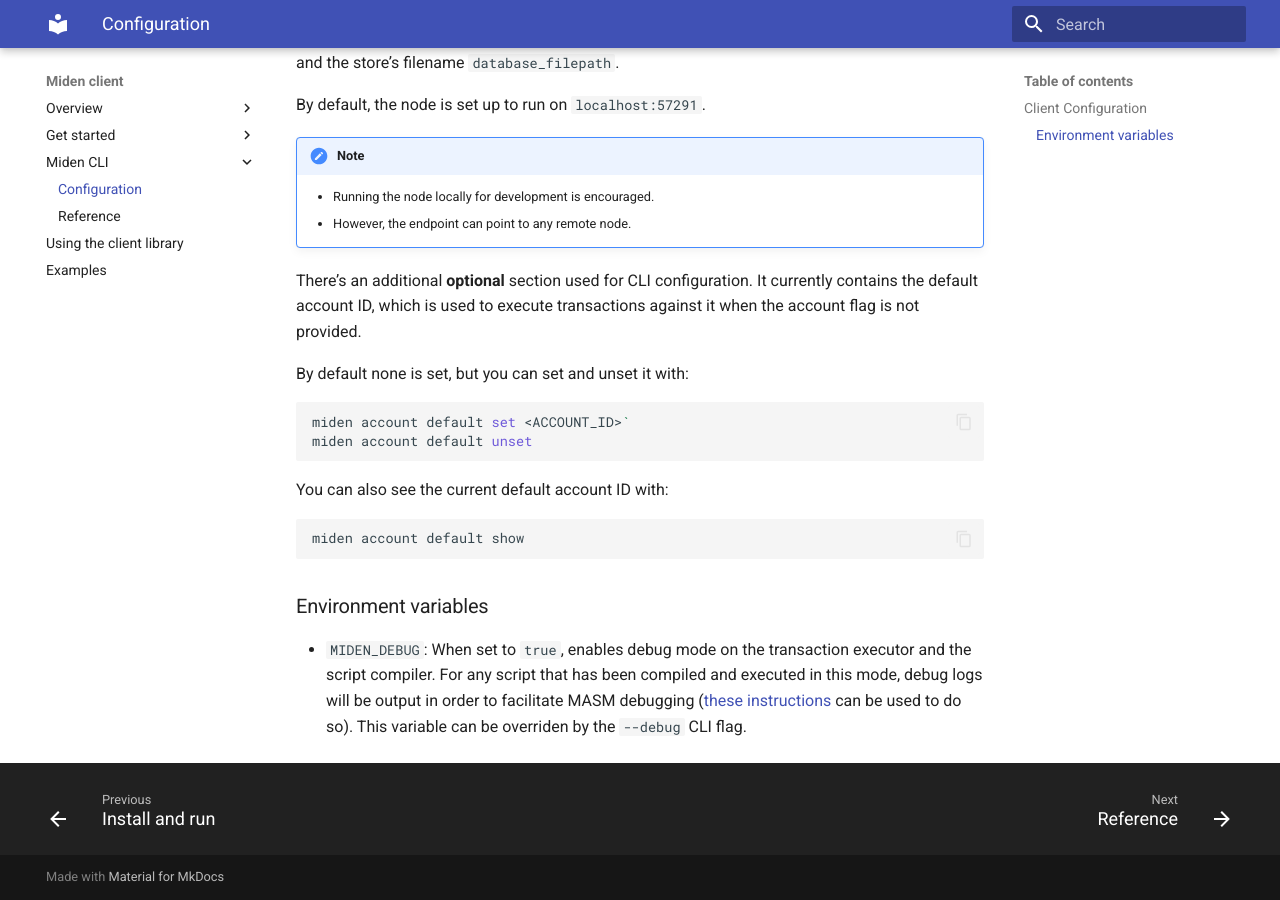
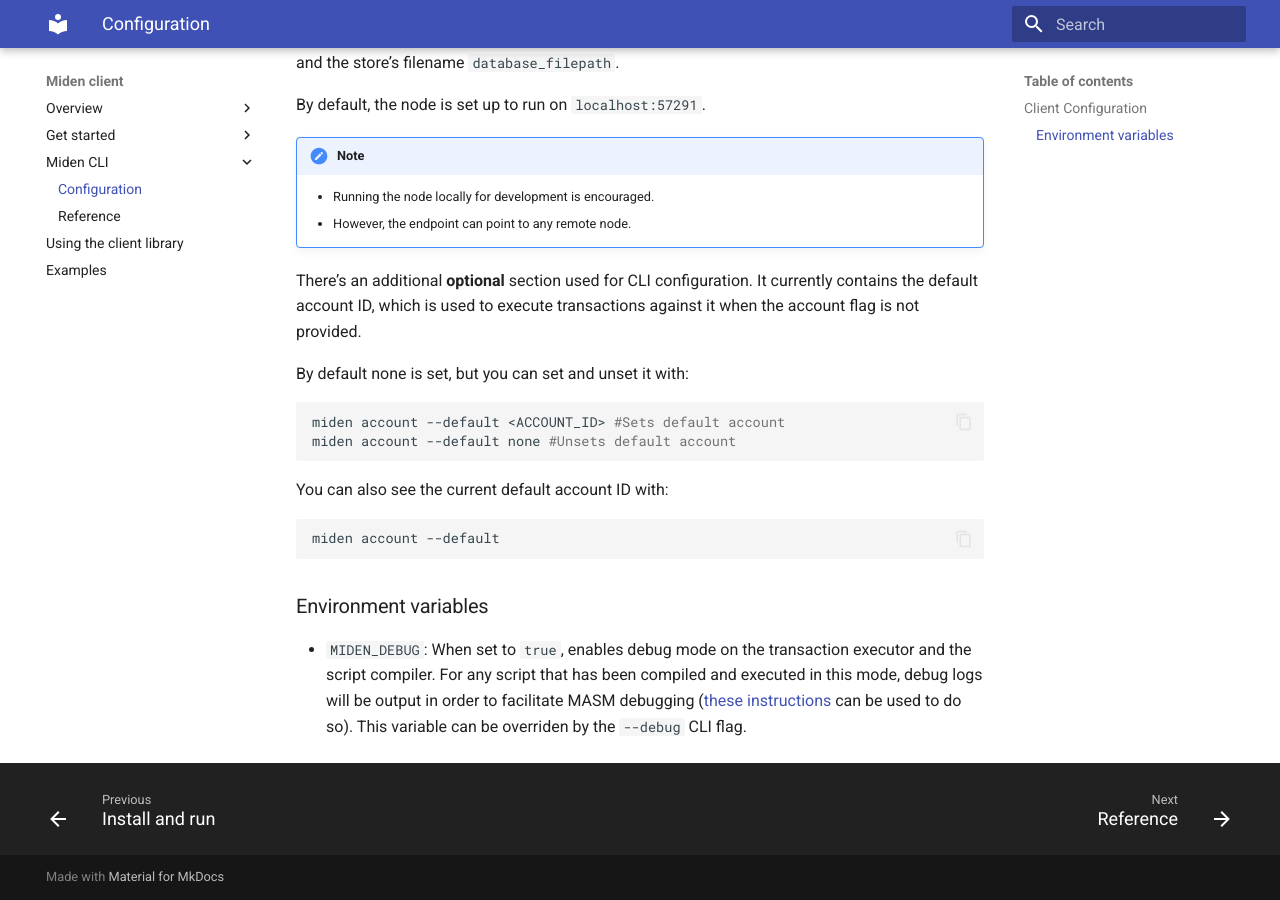
Before and after one commit to 0xPolygonMiden/miden-client, an MkDocs documentation site: the page built from docs/cli-config.md, in a window 1280 px wide and 900 px high, scrolled down 723 px. Built offline with MkDocs 1.6.1 and Material for MkDocs 9.7.7, drawn with Linux system fonts in a browser that asks for light colours.

Commit message:
CLI config.md

````diff
--- a/docs/cli-config.md
+++ b/docs/cli-config.md
@@ -44,14 +44,14 @@
 By default none is set, but you can set and unset it with:
 
 ```sh
-miden account default set <ACCOUNT_ID>`
-miden account default unset
+miden account --default <ACCOUNT_ID> #Sets default account
+miden account --default none #Unsets default account
 ```
 
 You can also see the current default account ID with:
 
 ```sh
-miden account default show
+miden account --default
 ```
 
 ### Environment variables
````
